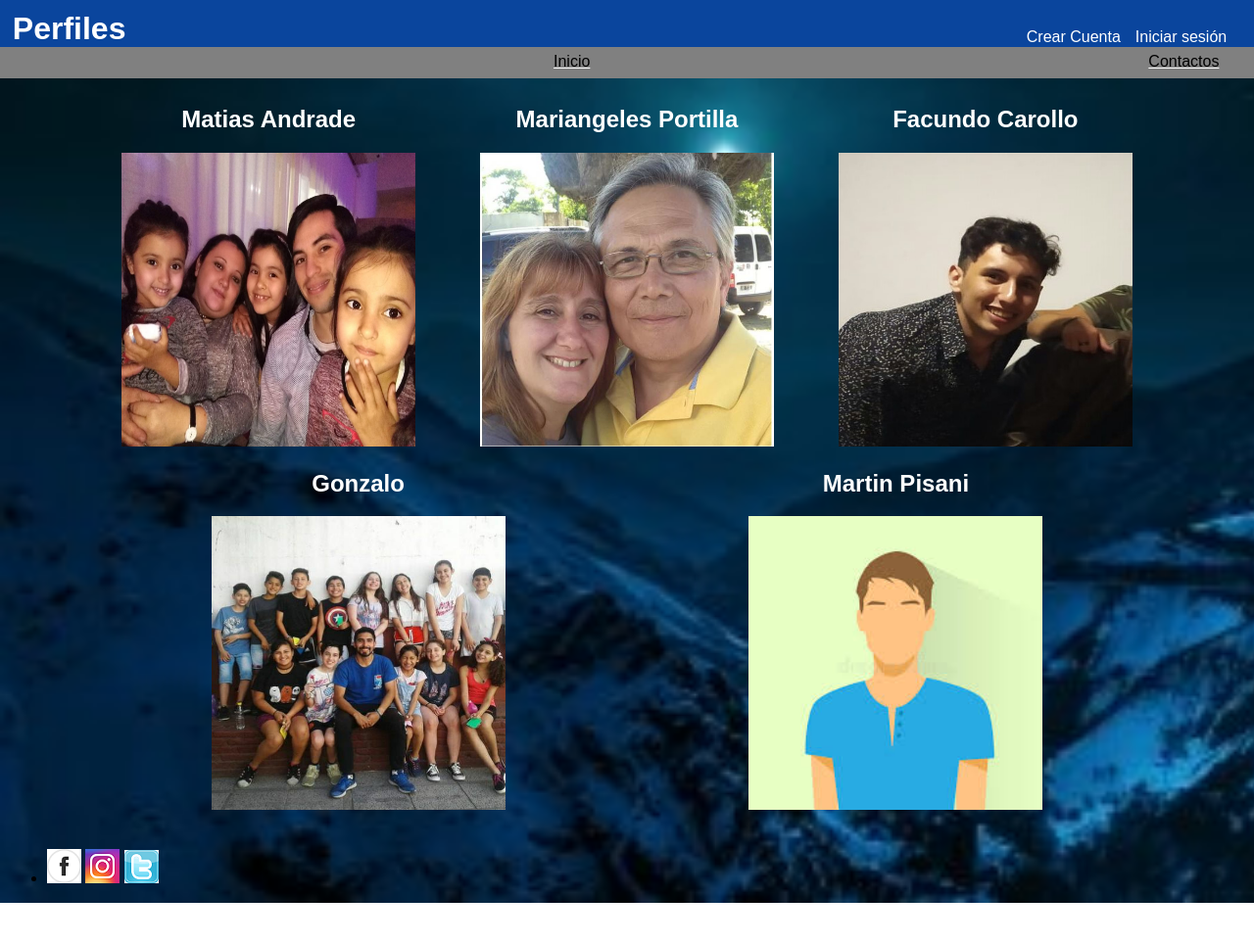
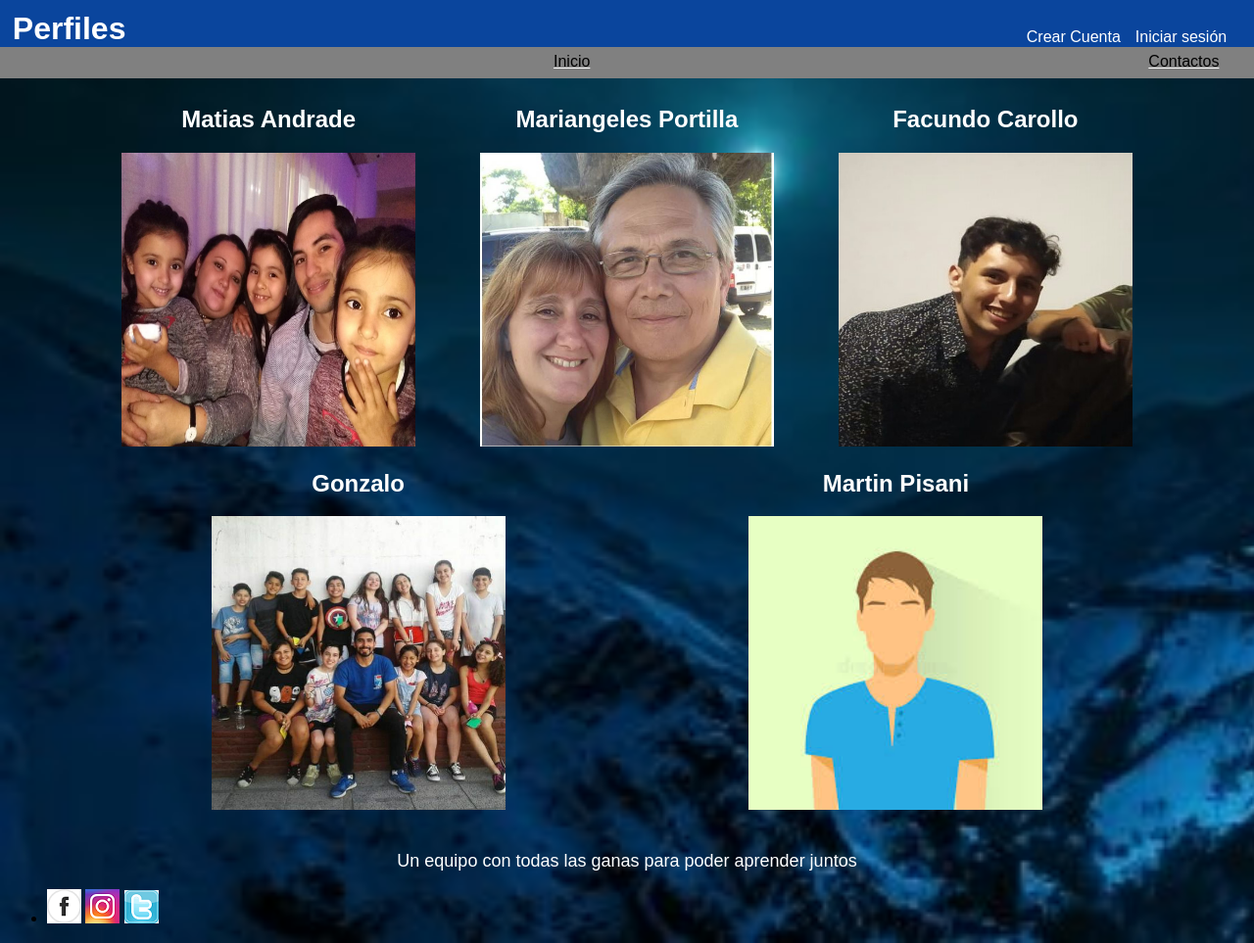
Before and after one commit to Martincuervo79/perfiles2, a plain HTML site: page index.html in a window 1280 px wide. Shown: the whole page at 98% size. Before the commit the page ends 922 px from the top, so only its background shows below. Drawn offline with Linux system fonts and the light colour scheme.

Commit message:
agregué un paŕrafo en el body para crear un pull

```diff
--- a/estilos.css
+++ b/estilos.css
@@ -18,7 +18,13 @@ body
     align-items: center;
 }
 
-
+p
+{
+    text-align: center;
+    color: white;
+    font-family: Arial, Helvetica, sans-serif;
+    font-size: large;
+}
 
 
 
--- a/index.html
+++ b/index.html
@@ -39,6 +39,7 @@
     <div class="imagenes">
         <h2> Estos somos nosotros</h2>
 
+
     <ul class="galeria">
         <li><a href=""><h2 class="nombres">Matias Andrade</h2><img src="imagenes/fotos/Matias.jpeg" alt="Matías Andrade"></a></li>
         <li><a href=""><h2 class="nombres">Mariangeles Portilla</h2><img src="imagenes/fotos/Mariangeles.jpg" alt="Mariangeles"></a></li>
@@ -47,7 +48,7 @@
         <li><a href=""><h2 class="nombres">Martin Pisani</h2><img src="imagenes/fotos/Martin.jpg" alt="Martin Pisani"></a></li>
     </ul>
 
-
+<P> Un equipo con todas las ganas para poder aprender juntos</P>
 
 </main>
 
```
